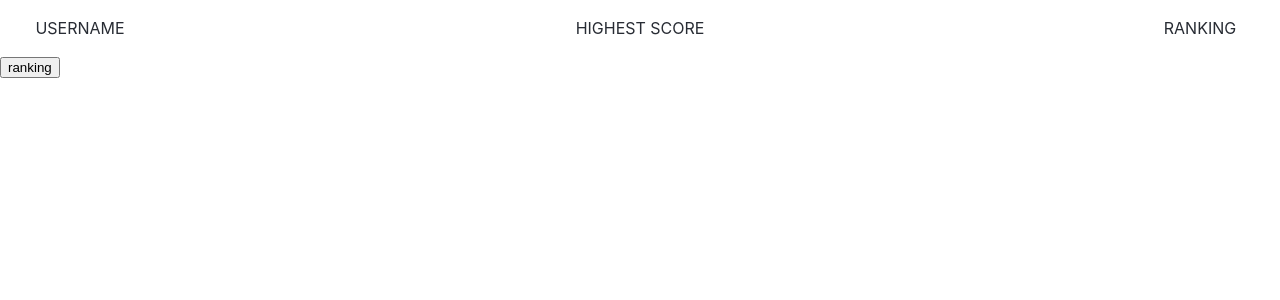
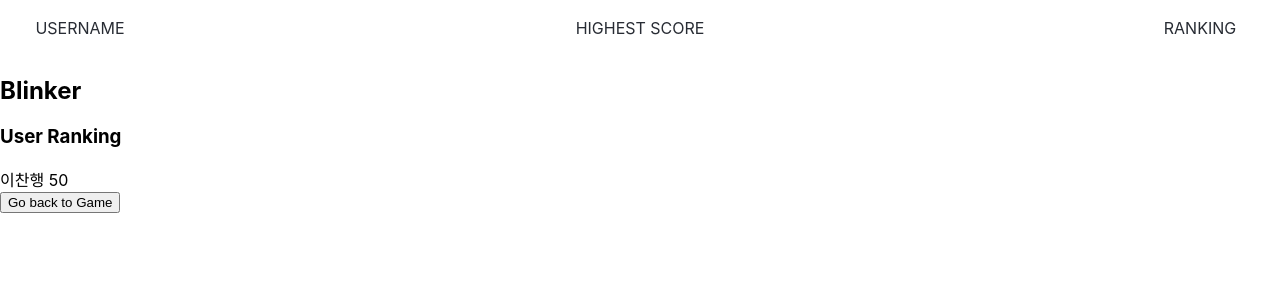
Before and after one commit to HANJIN-O/blinker-client, a React (Create React App) app: page /home/ranking in a window 1280 px wide. Shown: the top 300 px of the page. Built offline with nearby package versions, Linux system fonts and the light colour scheme; no server answers.

Commit message:
make rankingCompo

```diff
--- a/package.json
+++ b/package.json
@@ -3,6 +3,9 @@
   "version": "0.1.0",
   "private": true,
   "dependencies": {
+    "axios": "^0.19.0",
+    "cdn-promise": "^1.0.1",
+    "document-ready-promise": "^3.0.1",
     "react": "^16.9.0",
     "react-dom": "^16.9.0",
     "react-router": "^5.0.1",
--- a/src/components/Ranking.js
+++ b/src/components/Ranking.js
@@ -1,14 +1,55 @@
-import React from "react";
+import React, { Component } from "react";
+import axios from "axios";
 import { Link } from "react-router-dom";
 
-const Ranking = () => {
-  return (
-    <div>
-      <Link to={`/home/ranking`}>
-        <button>ranking</button>
-      </Link>
-    </div>
-  );
-};
+export default class Ranking extends Component {
+  constructor() {
+    super();
+    this.state = { userInfo: [{ username: "이찬행", score: 50 }] }; // dummy
+  }
 
-export default Ranking;
+  //* componentWillMount DOM manipulation X
+  //* serverSide rendering => componentWillMount
+  componentDidMount() {
+    axios({
+      url: "/rank/home",
+      method: "get",
+      params: {
+        gameName: "flappyBird"
+      },
+      data: {
+        username: "",
+        score: ""
+      }
+    })
+      .then(res => {
+        this.setState({ userInfo: res.data });
+      })
+      .catch(error => {
+        console.log(error);
+      });
+  }
+
+  render() {
+    // map 핑 한걸 뽑고
+
+    return (
+      <div>
+        <h2>Blinker</h2>
+        <h3>User Ranking</h3>
+        <div>
+          {this.state.userInfo.map((userdata, i) => (
+            <div className="userRankingInfo">
+              {" "}
+              <span key={i}>{userdata.username}</span>{" "}
+              <span>{userdata.score}</span>{" "}
+            </div>
+          ))}
+        </div>
+        <Link to={"/Home/flappybird"}>
+          <button>Go back to Game</button>
+        </Link>
+      </div>
+    );
+  }
+}
```
Also changed, not shown: 1 other file (tests, documents, lock files or other folders).
